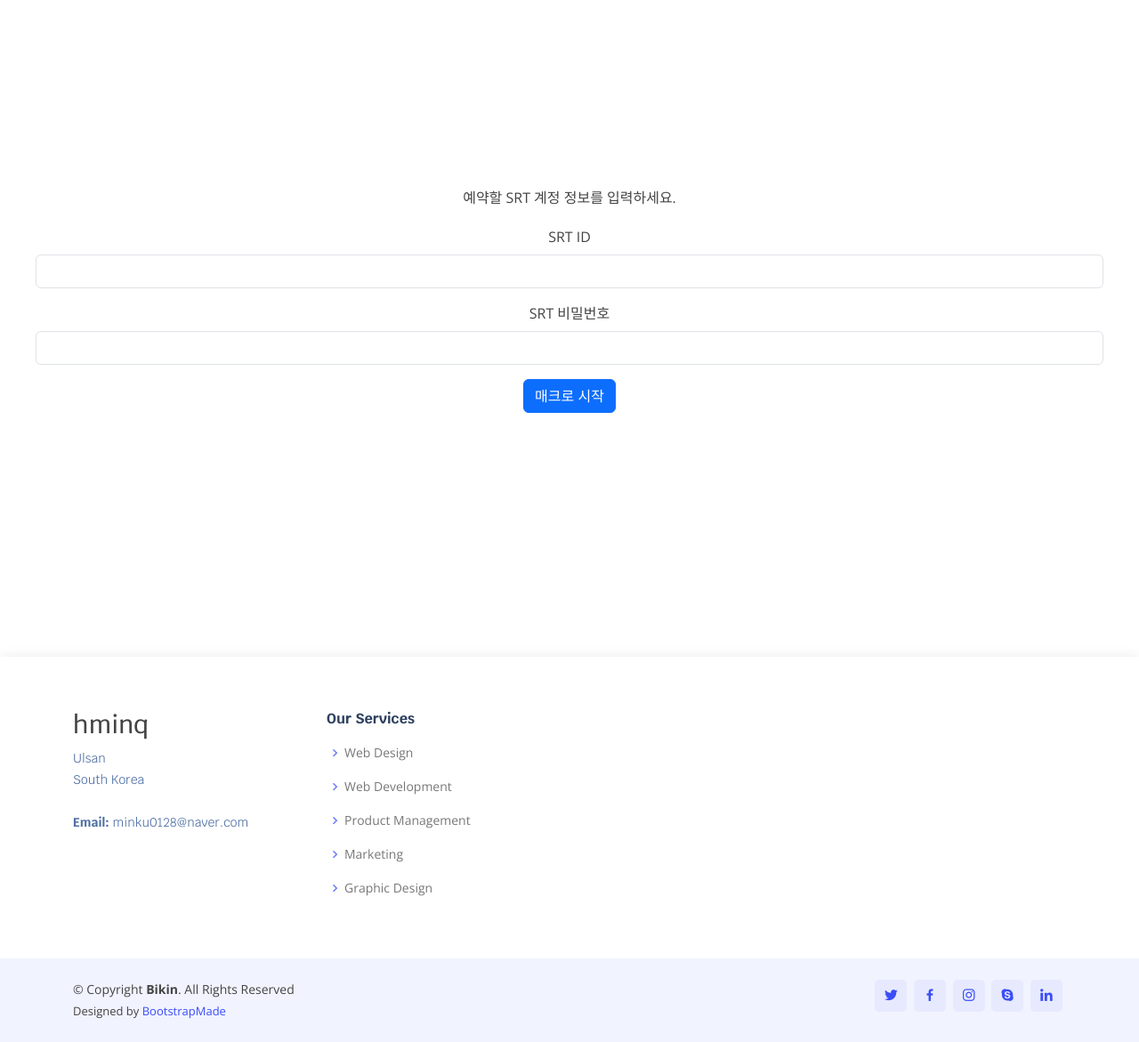
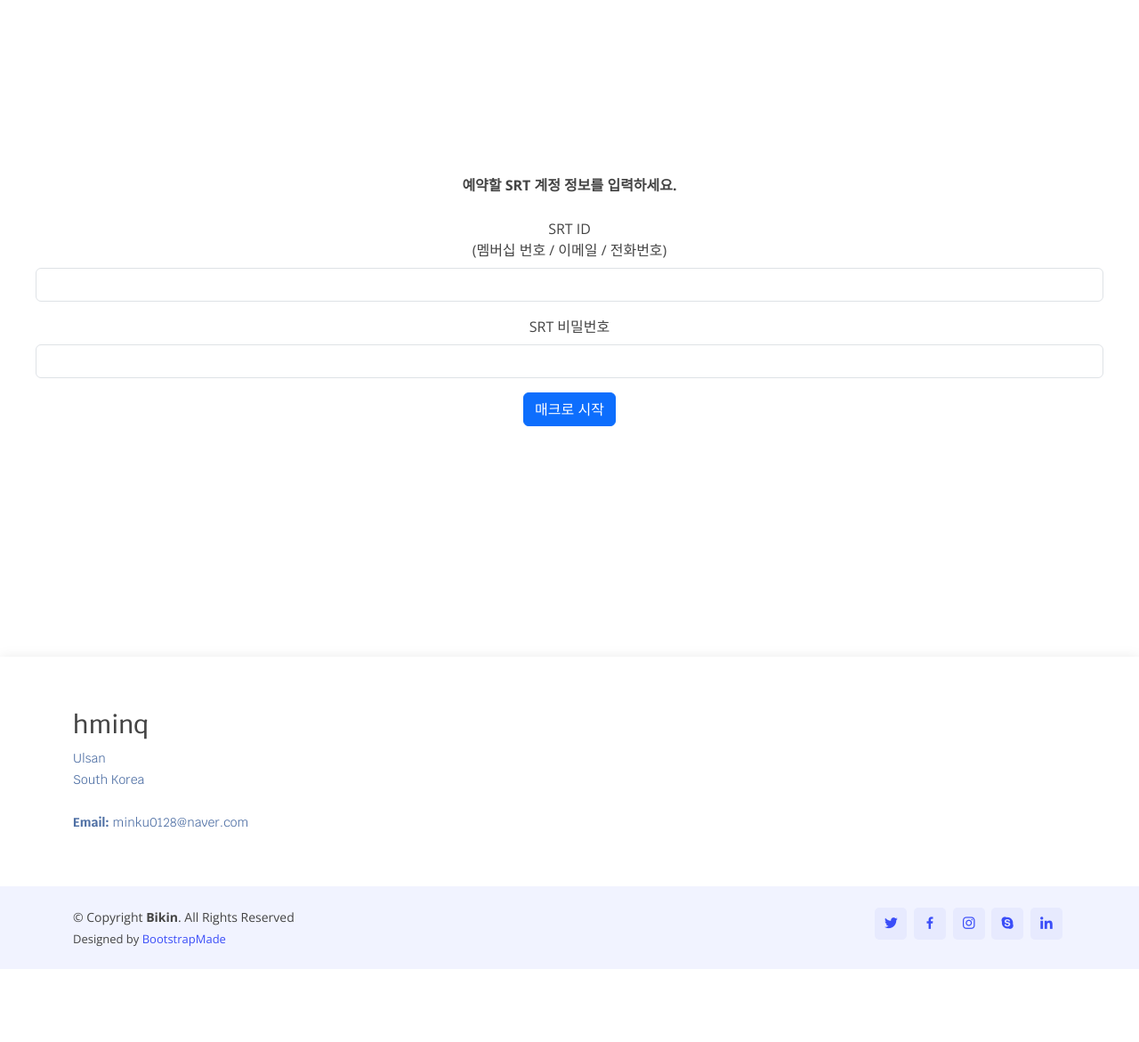
Before and after one commit to minq99/SRTproject_Server, a Django app: page /srt/beforemecro in a window 1280 px wide. Shown: the part 182-1353 px from the top of the page at 89% size. After the commit the page ends 1271 px from the top, so only its background shows below. Run offline with Django 4.2, Linux system fonts and the light colour scheme; some libraries are stand-ins or nearby versions.

Commit message:
footer 수정

```diff
--- a/templates/srt/srt_train_before_mecro.html
+++ b/templates/srt/srt_train_before_mecro.html
@@ -4,7 +4,7 @@
 
 <section id="hero" class="d-flex align-items-start flex-column justify-content-center" style=" padding: 10px; margin-top: 120px; padding: 5dvh">
 
-    <div class="w-100" style="margin-bottom: 10px;"> 예약할 SRT 계정 정보를 입력하세요. </div>
+    <div class="w-100" style="margin-bottom: 15px;"> <strong>예약할 SRT 계정 정보를 입력하세요.</strong>   </div>
 
     <form
     class = "w-100"
@@ -15,7 +15,7 @@
     >
     {% csrf_token %}
 
-    <label for="departure_time_from" class="form-label col-md-3 col-4">SRT ID</label>
+    <label for="departure_time_from" class="form-label col-md-12 col-12">SRT ID <br> (멤버십 번호 / 이메일 / 전화번호)</label>
     <div class="mb-3">
             <input type="text" class="form-control" id="id" name="id">
     </div>
--- a/templates/srt_footer.html
+++ b/templates/srt_footer.html
@@ -15,16 +15,6 @@
         </div>
 
 
-        <div class="col-lg-3 col-md-6 footer-links">
-        <h4>Our Services</h4>
-        <ul>
-            <li><i class="bx bx-chevron-right"></i> <a href="#">Web Design</a></li>
-            <li><i class="bx bx-chevron-right"></i> <a href="#">Web Development</a></li>
-            <li><i class="bx bx-chevron-right"></i> <a href="#">Product Management</a></li>
-            <li><i class="bx bx-chevron-right"></i> <a href="#">Marketing</a></li>
-            <li><i class="bx bx-chevron-right"></i> <a href="#">Graphic Design</a></li>
-        </ul>
-        </div>
     </div>
     </div>
 </div>
```
